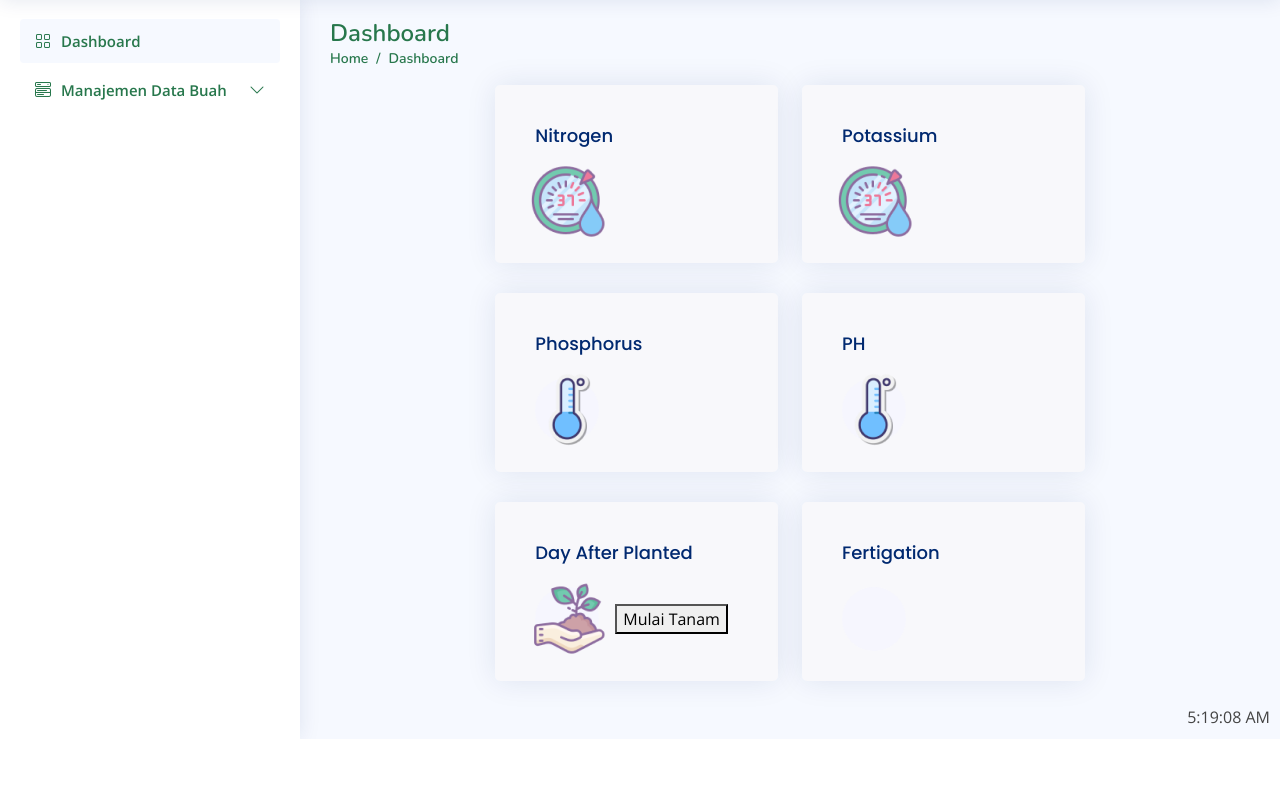
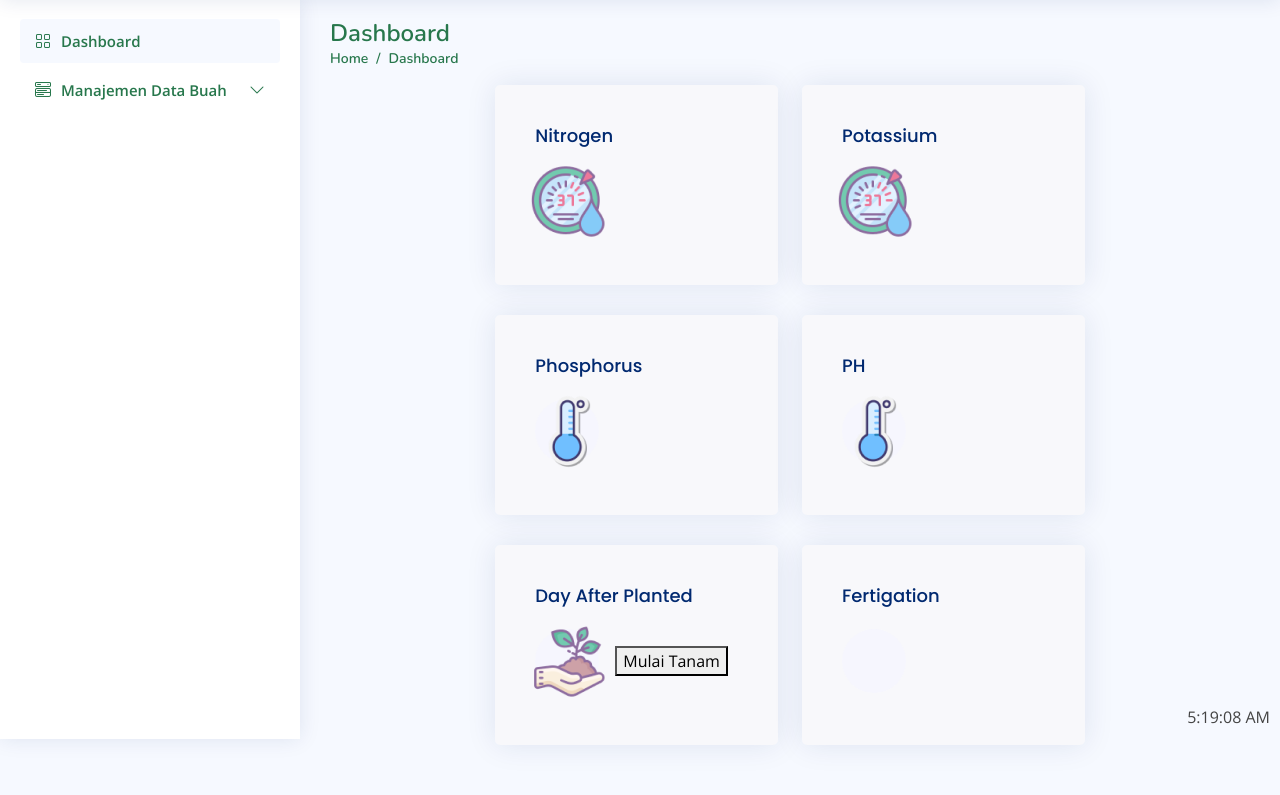
Before and after one commit to DrLier/Dashboard-NPK, a Flask app: template templates/index.html in a window 1280 px wide. Shown: the part 61-856 px from the top of the page. Before the commit the page ends 800 px from the top, so only its background shows below. Run offline with Flask 2, Linux system fonts and the light colour scheme; the template is opened without the code that fills it, so the values that code supplies are empty; parts of the project's set-up code (start-up, migrations or seed data) failed here and were passed over; some libraries are stand-ins or nearby versions.

Commit message:
Adding ML

```diff
--- a/app.py
+++ b/app.py
@@ -72,9 +72,15 @@ def get_npk_values():
         ph_value = int(ph_value) / 100  # Sesuaikan format nilai pH
 
         return {
-            'potassium': potassium_value,
-            'phosphor': phosphor_value,
-            'nitrogen': nitrogen_value,
+            # 'potassium': potassium_value,
+            # 'phosphor': phosphor_value,
+            # 'nitrogen': nitrogen_value,
+            # 'ph': ph_value
+
+    # Tes Value
+            'potassium': 10,
+            'phosphor': 10,
+            'nitrogen': 10,
             'ph': ph_value
         }
     else:
@@ -88,7 +94,13 @@ def get_npk_values():
 def predict_with_model(nitrogen, phosphor, potassium):
     input_data = pd.DataFrame([[nitrogen, phosphor, potassium]], columns=['Nitrogen', 'Phospor', 'Potasium'])
     prediction = model.predict(input_data)
-    return prediction[0]
+    # return prediction[0]
+
+
+    predicted_status = prediction[0]
+    # Decode hasil prediksi menjadi label asli
+    predicted_label = 'Butuh Pupuk' if predicted_status == 1 else 'Tidak Butuh Pupuk'
+    return predicted_label
 
 # Define routes
 @app.route('/')
--- a/planting_time.json
+++ b/planting_time.json
@@ -1 +1 @@
-{"planting_time": 1721380432835}
+{ "planting_time": 1721380432835 }
--- a/templates/index.html
+++ b/templates/index.html
@@ -11,6 +11,12 @@
 </div>
 <!-- End Page Title -->
 
+<style>
+  .equal-height-card {
+    min-height: 200px; /* Atur tinggi minimum sesuai kebutuhan */
+  }
+</style>
+
 <section class="section dashboard">
   <div class="container">
     <div class="row justify-content-center">
@@ -19,7 +25,7 @@
         <div class="row">
           <!-- Sales Card -->
           <div class="col-xxl-4 col-md-6">
-            <div class="card info-card sales-card neumorphism">
+            <div class="card info-card sales-card neumorphism equal-height-card">
               <div class="card-body">
                 <h5 class="card-title">Nitrogen</h5>
                 <div class="d-flex align-items-center">
@@ -33,8 +39,6 @@
                   </div>
                   <div class="ps-3">
                     <h6 id="nitrogen-value">{{nitrogen}}</h6>
-                    <!-- <span class="text-success small pt-1 fw-bold">12</span> -->
-                    <!-- <span class="text-muted small pt-2 ps-1">increase</span> -->
                   </div>
                 </div>
               </div>
@@ -42,7 +46,7 @@
           </div>
 
           <div class="col-xxl-4 col-md-6">
-            <div class="card info-card sales-card neumorphism">
+            <div class="card info-card sales-card neumorphism equal-height-card">
               <div class="card-body">
                 <h5 class="card-title">Potassium</h5>
                 <div class="d-flex align-items-center">
@@ -56,8 +60,6 @@
                   </div>
                   <div class="ps-3">
                     <h6 id="potassium-value">{{potassium}}</h6>
-                    <!-- <span class="text-success small pt-1 fw-bold">12%</span> -->
-                    <!-- <span class="text-muted small pt-2 ps-1">increase</span> -->
                   </div>
                 </div>
               </div>
@@ -67,7 +69,7 @@
           <!-- 2 Kartu di Bawah -->
           <!-- Phosphorus Card -->
           <div class="col-xxl-4 col-md-6">
-            <div class="card info-card sales-card neumorphism">
+            <div class="card info-card sales-card neumorphism equal-height-card">
               <div class="card-body">
                 <h5 class="card-title">Phosphorus</h5>
                 <div class="d-flex align-items-center">
@@ -81,8 +83,6 @@
                   </div>
                   <div class="ps-3">
                     <h6 id="phosphor-value">{{phosphor}}</h6>
-                    <!-- <span class="text-success small pt-1 fw-bold">12%</span> -->
-                    <!-- <span class="text-muted small pt-2 ps-1">increase</span> -->
                   </div>
                 </div>
               </div>
@@ -90,7 +90,7 @@
           </div>
           <!-- End Phosphorus Card -->
           <div class="col-xxl-4 col-md-6">
-            <div class="card info-card sales-card neumorphism">
+            <div class="card info-card sales-card neumorphism equal-height-card">
               <div class="card-body">
                 <h5 class="card-title">PH</h5>
                 <div class="d-flex align-items-center">
@@ -104,15 +104,13 @@
                   </div>
                   <div class="ps-3">
                     <h6 id="ph-value">{{ph}}</h6>
-                    <!-- <span class="text-success small pt-1 fw-bold">12%</span> -->
-                    <!-- <span class="text-muted small pt-2 ps-1">increase</span> -->
                   </div>
                 </div>
               </div>
             </div>
           </div>
           <div class="col-xxl-4 col-md-6">
-            <div class="card info-card sales-card neumorphism">
+            <div class="card info-card sales-card neumorphism equal-height-card">
               <div class="card-body">
                 <h5 class="card-title">Day After Planted</h5>
                 <div class="d-flex align-items-center">
@@ -133,7 +131,7 @@
             </div>
           </div>
           <div class="col-xxl-4 col-md-6">
-            <div class="card info-card sales-card neumorphism">
+            <div class="card info-card sales-card neumorphism equal-height-card">
               <div class="card-body">
                 <h5 class="card-title">Fertigation</h5>
                 <div class="d-flex align-items-center">
```
Also changed, not shown: 1 other file.
